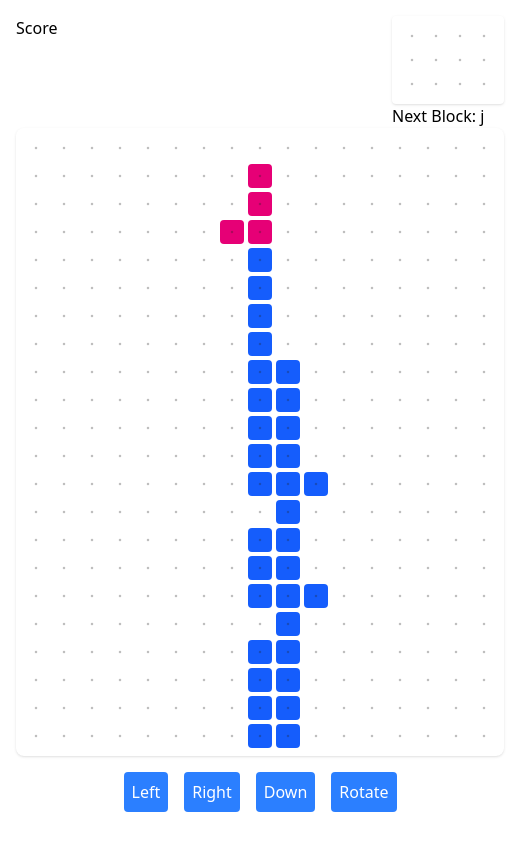
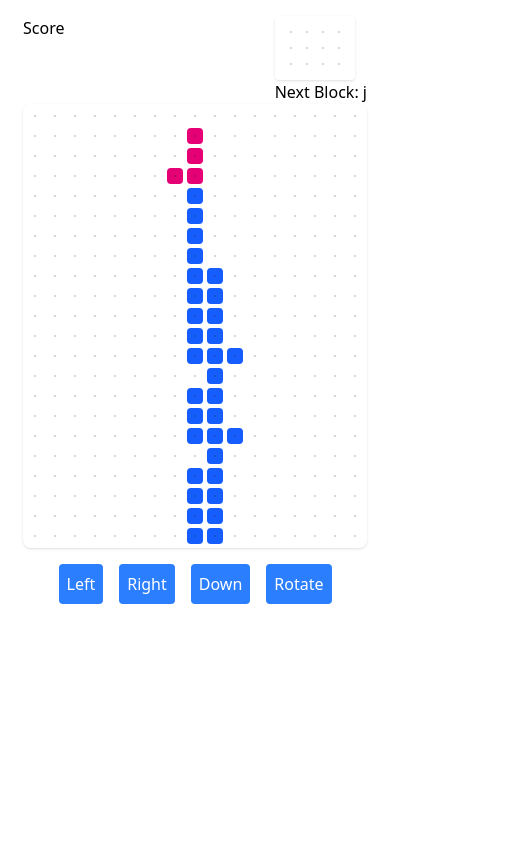
Before and after one commit to jymele/blockgame, a Next.js app: page / in a window 390 px wide. Shown: the whole page, 520 px wide, since content can reach past the window. Built offline with nearby package versions, Linux system fonts and the light colour scheme.

Commit message:
Design fixes for mobile

```diff
--- a/app/globals.css
+++ b/app/globals.css
@@ -1,7 +1,7 @@
 @import "tailwindcss";
 
 .tile {
-  @apply h-6 w-6 rounded bg-radial from-[#201f1f7e] from-0% to-transparent to-10%;
+  @apply h-4 w-4 md:h-6 md:w-6 rounded bg-radial from-[#201f1f7e] from-0% to-transparent to-10%;
 }
 
 .active {
--- a/components/board/gameboard.tsx
+++ b/components/board/gameboard.tsx
@@ -17,7 +17,7 @@ export default function GameBoard(props: GameBoardProps) {
   return (
     <div className="game-board">
       <div
-        className={"p-2 shadow rounded-lg gap-1 grid w-fit mx-auto"}
+        className={"p-1 md:p-2 shadow rounded-lg gap-1 grid w-fit mx-auto"}
         style={{ gridTemplateColumns: `repeat(${config.noOfCols}, 1fr)` }}
       >
         {tiles.map((tiles, index) => (
--- a/components/touch-controls.tsx
+++ b/components/touch-controls.tsx
@@ -26,9 +26,6 @@ export default function TouchControls(props: Props) {
     <div className="flex justify-center gap-4 mt-4">
       <button
         className="p-2 bg-blue-500 text-white rounded"
-        // onMouseDown={() => {
-        //   performAction(leftTrigger);
-        // }}
         onTouchStart={() => {
           performAction(leftTrigger);
         }}
```
